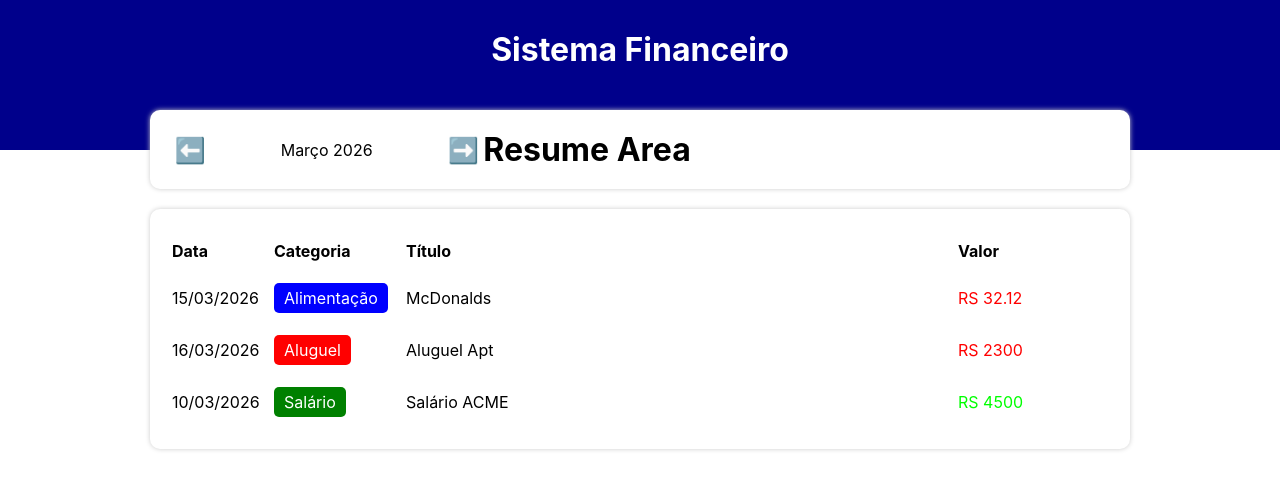
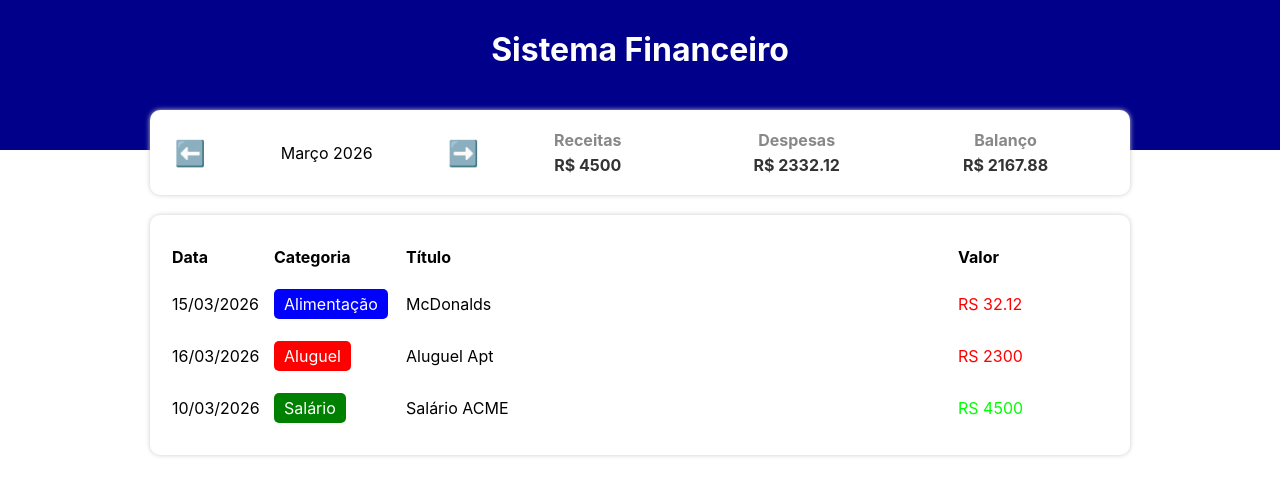
Before and after one commit to matheus-dev-fs/react-finance-manager, a React (Create React App) app: page / in a window 1280 px wide. Shown: the top 496 px of the page. Built offline with nearby package versions, Linux system fonts and the light colour scheme.

Commit message:
feat: add and style resume area
- Created ResumeArea and ResumeItem components for financial summary
- Calculated and passed income, expense, and balance values to ResumeArea
- Styled ResumeItem for clear display of summary data
- Integrated ResumeArea into InfoArea with dynamic values

```diff
--- a/src/App.component.tsx
+++ b/src/App.component.tsx
@@ -6,6 +6,8 @@ import { Body } from './components/body/body.component';
 import { ItemListType } from './types/item-list.type';
 import { items } from './data/items.data';
 import { filterListByMonth, getCurrentMonth } from './helpers/date-filter.helper';
+import { IItem } from './interfaces/item.interface';
+import { categories } from './data/categories.data';
 
 const App = (): JSX.Element => {
     const [list, setList]: [
@@ -23,9 +25,32 @@ const App = (): JSX.Element => {
         Dispatch<SetStateAction<string>>,
     ] = useState<string>(getCurrentMonth());
 
+    const [income, setIncome]: [
+        number,
+        Dispatch<SetStateAction<number>>,
+    ] = useState<number>(0);
+
+    const [expense, setExpense]: [
+        number,
+        Dispatch<SetStateAction<number>>,
+    ] = useState<number>(0);
+
     useEffect((): void => {
         setFilteredList((prev: ItemListType): ItemListType => filterListByMonth(list, currentMonth));
     }, [list, currentMonth]);
+
+    useEffect((): void => {
+        const totalIncome: number = filteredList
+            .filter((item: IItem): boolean => categories[item.category].expense === false)
+            .reduce((sum: number, item: IItem): number => sum + item.value, 0);
+
+        const totalExpense: number = filteredList
+            .filter((item: IItem): boolean => categories[item.category].expense === true)
+            .reduce((sum: number, item: IItem): number => sum + item.value, 0);
+
+        setIncome(totalIncome);
+        setExpense(totalExpense);
+    }, [filteredList]);
 
     const handleMonthChange = (newMonth: string): void => {
         setCurrentMonth(newMonth);
@@ -39,6 +64,8 @@ const App = (): JSX.Element => {
                 <Body
                     filteredList={filteredList}
                     currentMonth={currentMonth}
+                    income={income}
+                    expense={expense}
                     onMonthChange={handleMonthChange}
                 />
             </S.Container>
--- a/src/components/body/body.component.tsx
+++ b/src/components/body/body.component.tsx
@@ -7,13 +7,20 @@ import { InfoArea } from './info-area/info-area-component';
 type Props = {
     filteredList: ItemListType;
     currentMonth: string;
+    income: number;
+    expense: number;
     onMonthChange: (newMonth: string) => void;
 }
 
-export const Body = ({ filteredList, currentMonth, onMonthChange }: Props): JSX.Element => {
+export const Body = ({ filteredList, currentMonth, income, expense, onMonthChange }: Props): JSX.Element => {
     return (
         <S.Container>
-            <InfoArea currentMonth={currentMonth} onMonthChange={onMonthChange} />
+            <InfoArea
+                currentMonth={currentMonth}
+                onMonthChange={onMonthChange}
+                income={income}
+                expense={expense}
+            />
             <TableArea filteredList={filteredList} />
         </S.Container>
     );
--- a/src/components/body/info-area/info-area-component.tsx
+++ b/src/components/body/info-area/info-area-component.tsx
@@ -5,14 +5,16 @@ import { ResumeArea } from './resume-area/resume-area.component';
 
 type Props = {
     currentMonth: string;
+    income: number;
+    expense: number;
     onMonthChange: (newMonth: string) => void;
 }
 
-export const InfoArea = ({ currentMonth, onMonthChange }: Props): JSX.Element => {
+export const InfoArea = ({ currentMonth, income, expense, onMonthChange }: Props): JSX.Element => {
   return (
     <S.Container>
       <MonthArea currentMonth={currentMonth} onMonthChange={onMonthChange} />
-      <ResumeArea />
+      <ResumeArea income={income} expense={expense} />
     </S.Container>
   );
 }
--- a/src/components/body/info-area/month-area/month-area.component.tsx
+++ b/src/components/body/info-area/month-area/month-area.component.tsx
@@ -8,16 +8,6 @@ type Props = {
 }
 
 export const MonthArea = ({ currentMonth, onMonthChange }: Props): JSX.Element => {
-    const handlePreviousMonth = (): void => {
-        const date: string = handleMonthChange(false);
-        onMonthChange(date);
-    };
-
-    const handleNextMonth = (): void => {
-        const date: string = handleMonthChange(true);
-        onMonthChange(date);
-    };
-
     const handleMonthChange = (increase: boolean): string => {
         const yearAndMonth: string[] = currentMonth.split('-');
 
@@ -42,6 +32,16 @@ export const MonthArea = ({ currentMonth, onMonthChange }: Props): JSX.Element =
         return `${newYear}-${newMonth}`;
     }
 
+    const handlePreviousMonth = (): void => {
+        const date: string = handleMonthChange(false);
+        onMonthChange(date);
+    };
+
+    const handleNextMonth = (): void => {
+        const date: string = handleMonthChange(true);
+        onMonthChange(date);
+    };
+
     return (
         <S.Container>
             <S.MonthArrow onClick={handlePreviousMonth}>⬅️</S.MonthArrow>
--- a/src/components/body/info-area/resume-area/resume-area.component.tsx
+++ b/src/components/body/info-area/resume-area/resume-area.component.tsx
@@ -1,10 +1,18 @@
 import { JSX } from 'react';
 import * as S from './resume-area.styles';
+import { ResumeItem } from './resume-item/resume-item.component';
 
-export const ResumeArea = (): JSX.Element => {
+type Props = {
+    income: number;
+    expense: number;
+}
+
+export const ResumeArea = ({ income, expense }: Props): JSX.Element => {
   return (
     <S.Container>
-      <h1>Resume Area</h1>
+        <ResumeItem title="Receitas" value={income} />
+        <ResumeItem title="Despesas" value={expense} />
+        <ResumeItem title="Balanço" value={income - expense} />
     </S.Container>
   );
 }
--- /dev/null
+++ b/src/components/body/info-area/resume-area/resume-item/resume-item.component.tsx
@@ -0,0 +1,16 @@
+import { JSX } from 'react';
+import * as S from './resume-item.styles';
+
+type Props = {
+    title: string;
+    value: number;
+}
+
+export const ResumeItem = ({ title, value }: Props): JSX.Element => {
+  return (
+    <S.Container>
+        <S.Title>{title}</S.Title>
+        <S.Value>R$ {value}</S.Value>
+    </S.Container>
+  );
+}
--- /dev/null
+++ b/src/components/body/info-area/resume-area/resume-item/resume-item.styles.ts
@@ -0,0 +1,18 @@
+import styled from 'styled-components';
+
+export const Container = styled.div`
+    flex: 1;
+`;
+
+export const Title = styled.div`
+    text-align: center;
+    font-weight: bold;
+    color: #888;
+    margin-bottom: 5px;
+`;
+
+export const Value = styled.div`
+    text-align: center;
+    font-weight: bold;
+    color: #333;
+`;
```
